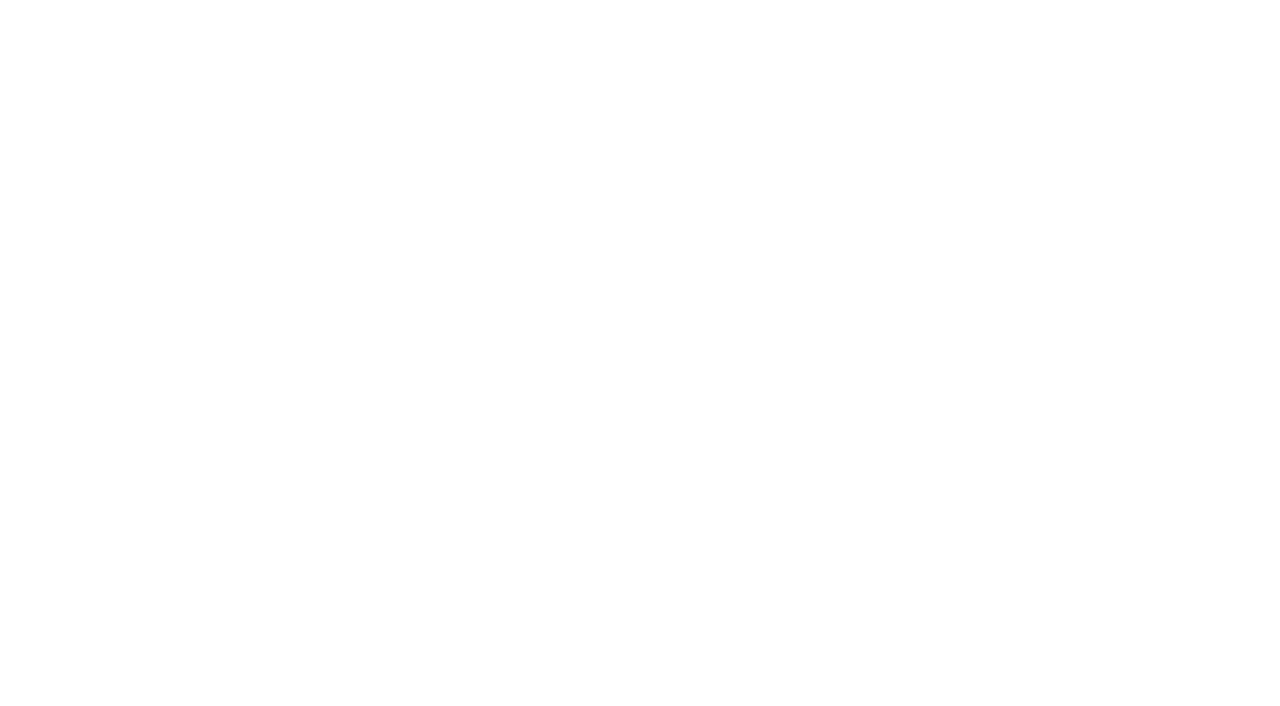
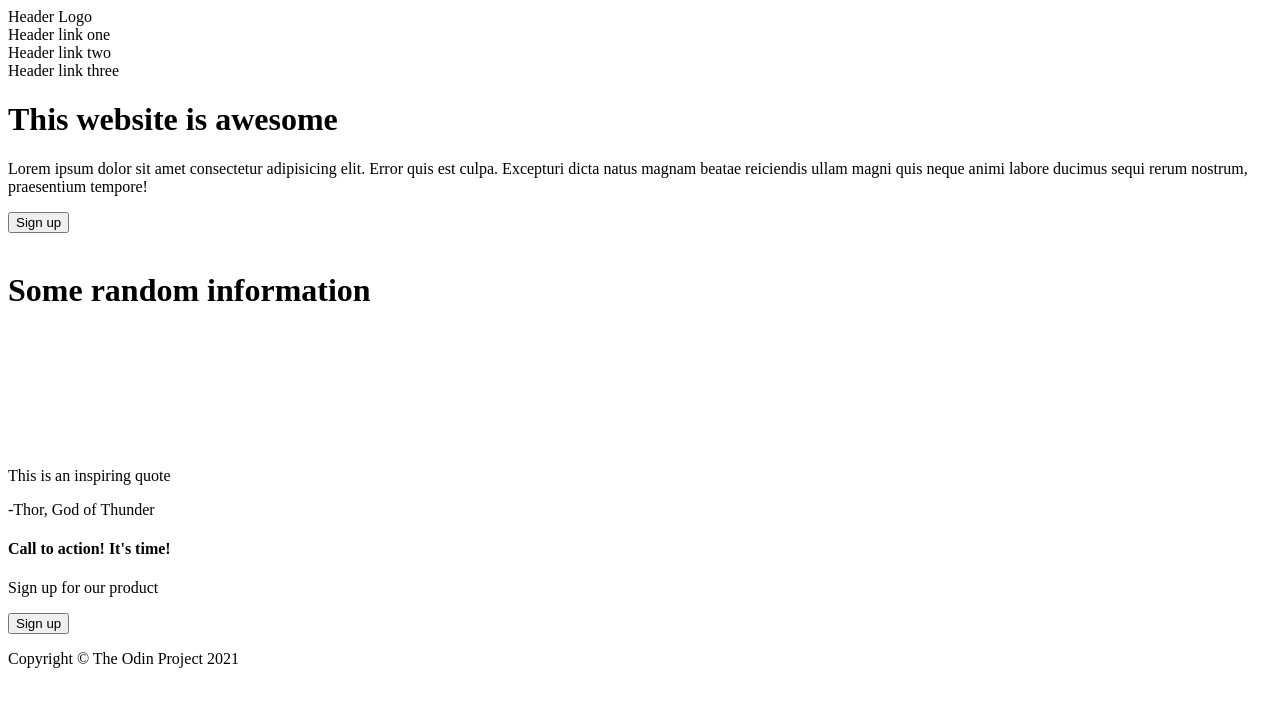
Before and after one commit to DavidMHoang/portfolio-site, a plain HTML site: page index.html in a window 1280 px wide. Drawn offline with Linux system fonts and the light colour scheme.

Commit message:
got the content on the index file

```diff
--- a/index.html
+++ b/index.html
@@ -1,5 +1,6 @@
 <!DOCTYPE html>
 <html lang="en">
+
 <head>
     <meta charset="UTF-8">
     <meta name="viewport" content="width=device-width, initial-scale=1.0">
@@ -7,7 +8,72 @@
 
     <link rel="stylesheet" href="styles.css">
 </head>
+
 <body>
 
+    <div class="navbar-container">
+        <div>Header Logo</div>
+        <div></div>
+        <div>Header link one</div>
+        <div>Header link two</div>
+        <div>Header link three</div>
+    </div>
+
+    <div>
+        <div>
+            <h1>This website is awesome</h1>
+            <p>Lorem ipsum dolor sit amet consectetur adipisicing elit. Error quis est culpa. Excepturi dicta natus
+                magnam beatae reiciendis ullam magni quis neque animi labore ducimus sequi rerum nostrum, praesentium
+                tempore!</p>
+            <button>Sign up</button>
+        </div>
+        <div>
+            <img src="">
+        </div>
+    </div>
+
+    <div>
+        <h1>Some random information</h1>
+        <div>
+            <div>
+                <img>
+                <p></p>
+            </div>
+            <div>
+                <img>
+                <p></p>
+            </div>
+            <div>
+                <img>
+                <p></p>
+            </div>
+            <div>
+                <img>
+                <p></p>
+            </div>
+        </div>
+    </div>
+
+    <div>
+        <p>This is an inspiring quote</p>
+        <p>-Thor, God of Thunder</p>
+    </div>
+
+
+    <div>
+        <div>
+            <h4>Call to action! It's time!</h4>
+            <p>Sign up for our product</p>
+        </div>
+        <div>
+            <button>Sign up</button>
+        </div>
+    </div>
+
+    <footer>
+        <p>Copyright © The Odin Project 2021</p>
+    </footer>
+
 </body>
+
 </html>
```
